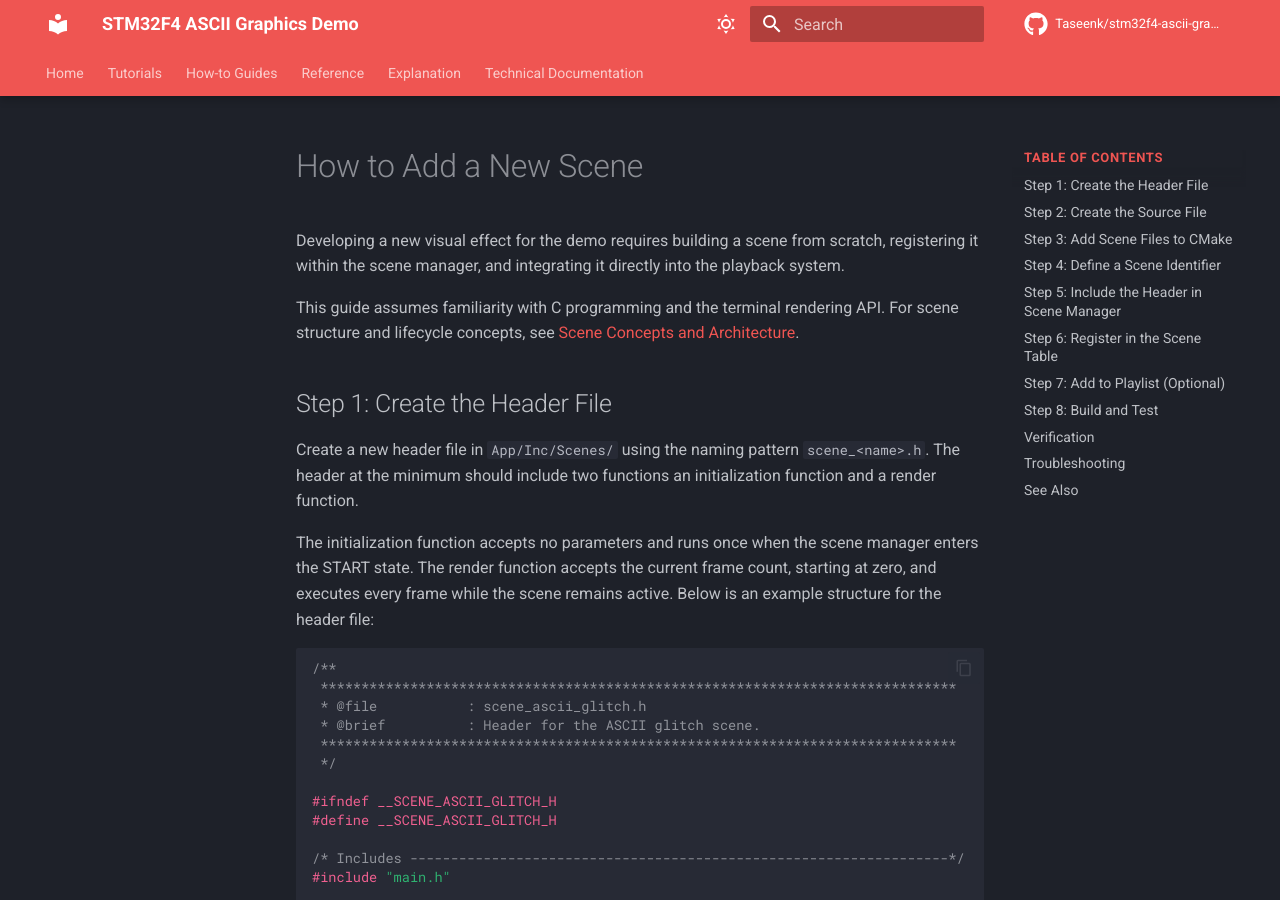
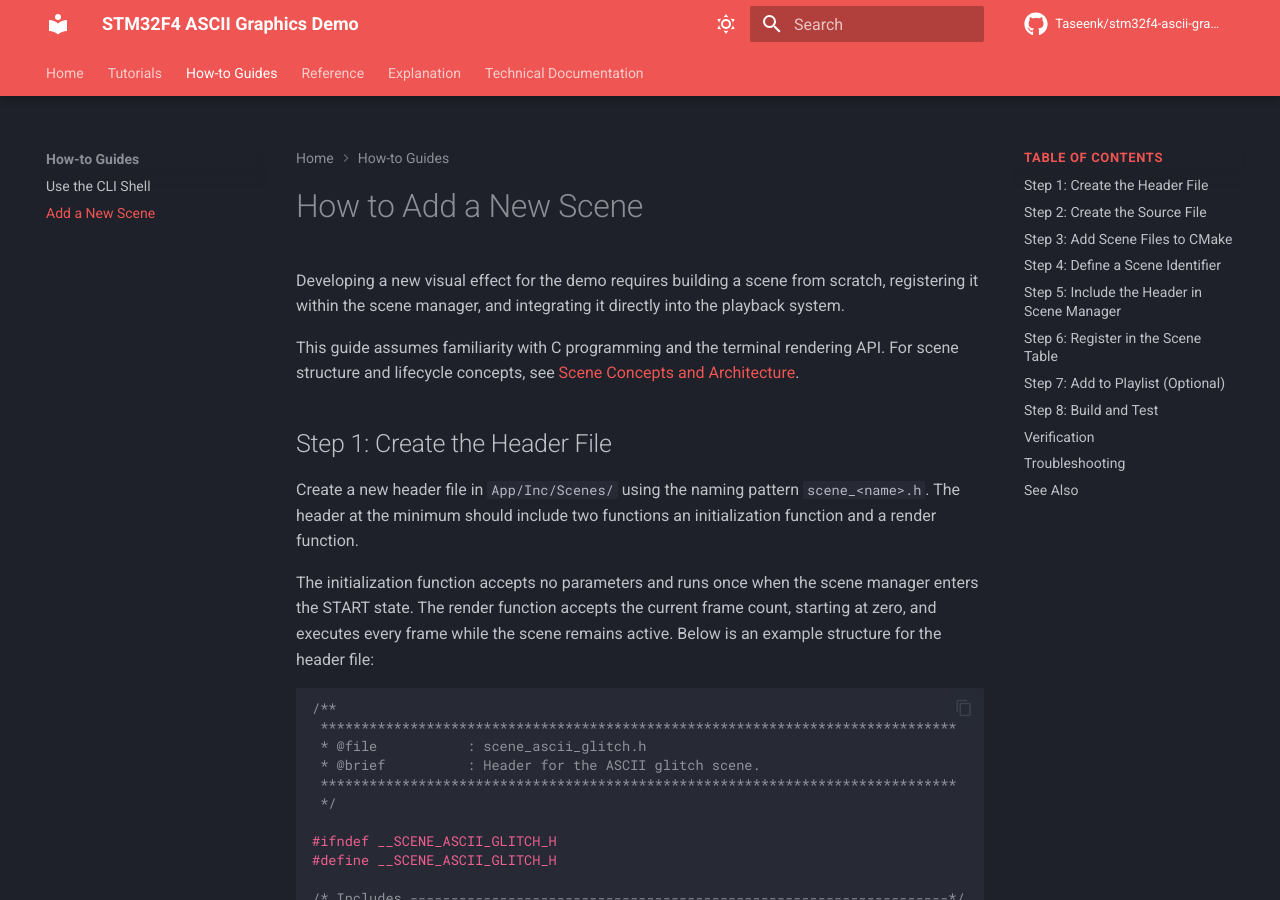
Before and after one commit to Taseenk/stm32f4-ascii-graphics-demo, an MkDocs documentation site: the page built from Docs/How-to/add-a-scene.md, in a window 1280 px wide and 900 px high. Built offline with MkDocs 1.6.1 and Material for MkDocs 9.7.7, drawn with Linux system fonts in a browser that asks for light colours; comment, search, counter and statistics services are not loaded.

Commit message:
docs(mkdocs): add collapsible sections and update navigation for how-to guides and scene architecture

```diff
--- a/mkdocs.yml
+++ b/mkdocs.yml
@@ -72,6 +72,7 @@ markdown_extensions:
   - tables  # Standard GFM table support
   - pymdownx.highlight: # Code syntax highlighting
       anchor_linenums: true
+  - pymdownx.details # Collapsible block sections
   - pymdownx.superfences  # Code syntax highlighting
   - pymdownx.inlinehilite # Inline code highlighting
   - toc:  # Table of contents configuration
@@ -98,6 +99,7 @@ nav:
 
   - How-to Guides:
     - Use the CLI Shell: How-to/use-the-shell.md
+    - Add a New Scene: How-to/add-a-scene.md
 
   - Reference:
     - Shell Commands: Reference/shell-commands.md
@@ -111,6 +113,7 @@ nav:
 
   - Explanation:
     - Explanation/index.md
+    - Scene Architecture: Explanation/scenes-architecture.md
     - UART Bandwidth & Timing:
       - Fundamentals: Explanation/uart-bandwidth.md
       - Rendering Strategies: Explanation/uart-bandwidth-strategies.md
@@ -192,7 +195,6 @@ not_in_nav: |
   Tutorial/flashing.md
   Tutorial/terminal-setup.md
   How-to/index.md
-  How-to/add-a-scene.md
   How-to/configure-uart-dma.md
   How-to/change-baud-fps.md
   Explanation/three-tier-architecture.md
```
